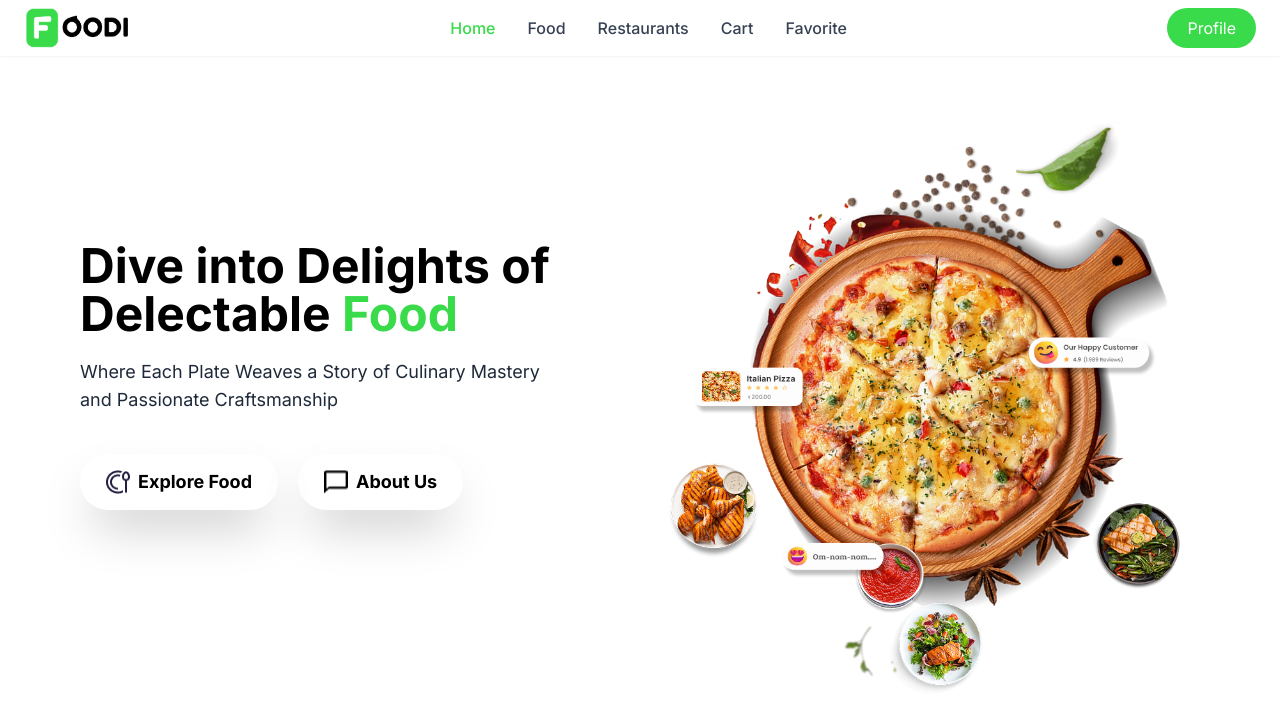
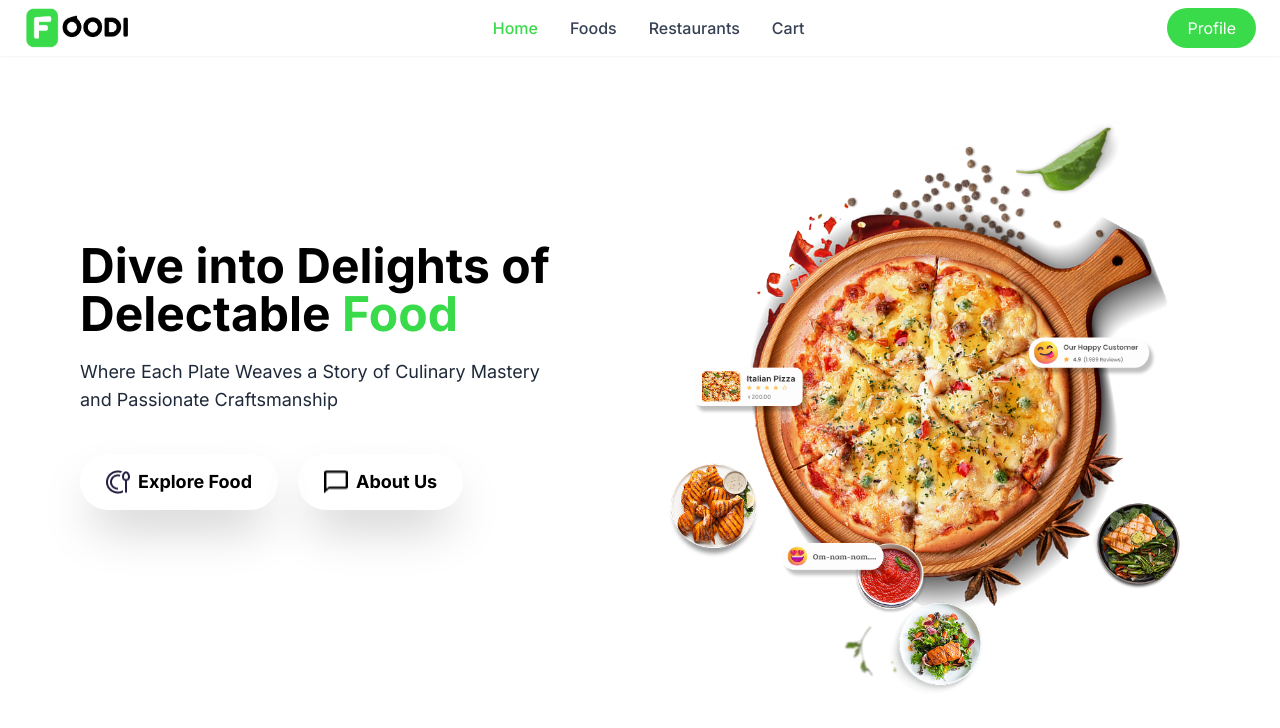
Before and after one commit to Mahmoud-Khaleel/foodi, an Angular app: page /home in a window 1280 px wide. Shown: the top 728 px of the page. Built offline with nearby package versions, Linux system fonts and the light colour scheme.

Commit message:
show description of image

```diff
--- a/src/app/components/food-details/food-details.html
+++ b/src/app/components/food-details/food-details.html
@@ -13,12 +13,7 @@
 
             <p class="text-3xl font-bold">{{ food.name }}</p>
           </div>
-          <p class="text-2xs font-normal mt-10">
-            A timeless classic that celebrates simplicity — our Margherita Pizza features a thin,
-            crispy crust topped with rich tomato sauce, fresh mozzarella cheese, and fragrant basil
-            leaves. Each bite delivers the perfect balance of creamy, tangy, and fresh flavors,
-            finished with a drizzle of extra virgin olive oil for that authentic Italian touch.
-          </p>
+          <p class="text-2xs font-normal mt-10">{{ food.description }}</p>
         </div>
       </div>
     </div>
--- a/src/app/components/foods/foods.html
+++ b/src/app/components/foods/foods.html
@@ -14,9 +14,9 @@
       @for (food of foods; track food._id) {
         <a
           routerLink="{{ food._id }}"
-          class="cursor-pointer transition hover:scale-105 hover:bg-green-50 shadow-lg w-75 pb-5 rounded-xl border-gray-200 text-center border-2 overflow-hidden"
+          class="relative cursor-pointer transition hover:scale-105 hover:bg-green-50 shadow-lg w-72 pb-5 rounded-xl border-gray-200 text-center border-2 overflow-hidden"
         >
-          <img class="" src="{{ food.image }}" alt="" />
+          <img src="{{ food.image }}" alt="" />
           <p class="text-[#39DB4A] font-bold mt-2">$ {{ food.price }}</p>
           <p class="font-bold text-2xs">{{ food.name }}</p>
           <p class="font-medium text-xs text-gray-700 mt-3">
@@ -24,6 +24,9 @@
           </p>
           <p class="font-medium text-xs text-gray-700">{{ food.restaurant.description }}</p>
         </a>
+        <div
+          class="absolute top-0 right-0 h-12 w-12 bg-white rounded-full flex justify-center items-center"
+        ></div>
       }
     </div>
   }
--- a/src/app/components/home/home.html
+++ b/src/app/components/home/home.html
@@ -12,6 +12,7 @@
 
     <div class="mt-10 flex flex-row justify-center lg:justify-start gap-5 flex-wrap">
       <button
+        routerLink="/foods"
         class="flex items-center justify-center gap-2 px-6 py-3 cursor-pointer rounded-full shadow-2xl border-2 border-transparent hover:border-[#39DB4A] w-fit"
       >
         <img src="images/plate.png" alt="plate" class="w-6 h-6" />
--- a/src/app/components/navbar/navbar.html
+++ b/src/app/components/navbar/navbar.html
@@ -23,7 +23,7 @@
           routerLinkActive="text-[#39DB4A]"
           routerLink="foods"
           class="hover:text-[#39DB4A] transition"
-          >Food</a
+          >Foods</a
         >
       </li>
       <li>
@@ -40,14 +40,6 @@
           routerLink="cart"
           class="hover:text-[#39DB4A] transition"
           >Cart</a
-        >
-      </li>
-      <li>
-        <a
-          routerLinkActive="text-[#39DB4A]"
-          routerLink="favorite"
-          class="hover:text-[#39DB4A] transition"
-          >Favorite</a
         >
       </li>
     </ul>
--- a/src/app/components/spinner/spinner.html
+++ b/src/app/components/spinner/spinner.html
@@ -1,4 +1,4 @@
-<div class="mt-20 flex justify-center items-center">
+<div class="h-auto mt-20 flex justify-center items-center">
   <div
     class="w-12 h-12 border-4 border-green-500 border-t-transparent rounded-full animate-spin"
   ></div>
--- a/src/app/models/FoodModel.ts
+++ b/src/app/models/FoodModel.ts
@@ -5,6 +5,7 @@ export class FoodModel {
     public _id: string,
     public name: string,
     public image: string,
+    public description: string,
     public price: number,
     public restaurant: RestaurantModel,
   ) {}
```
Also changed, not shown: src/app/components/home/home.ts (+4 -5 lines).
